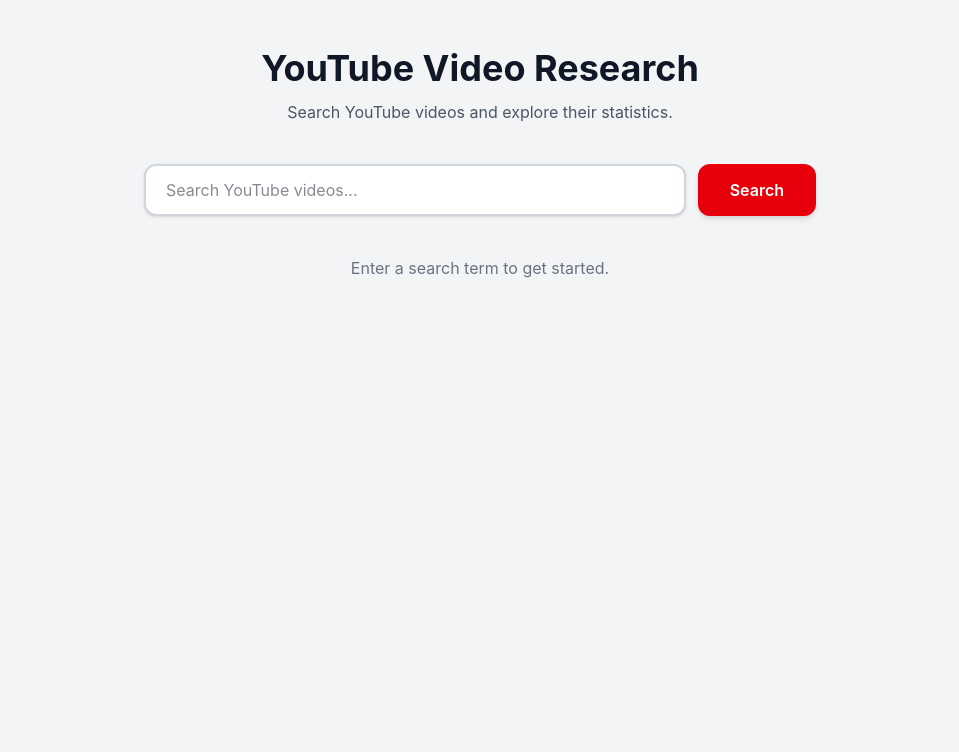
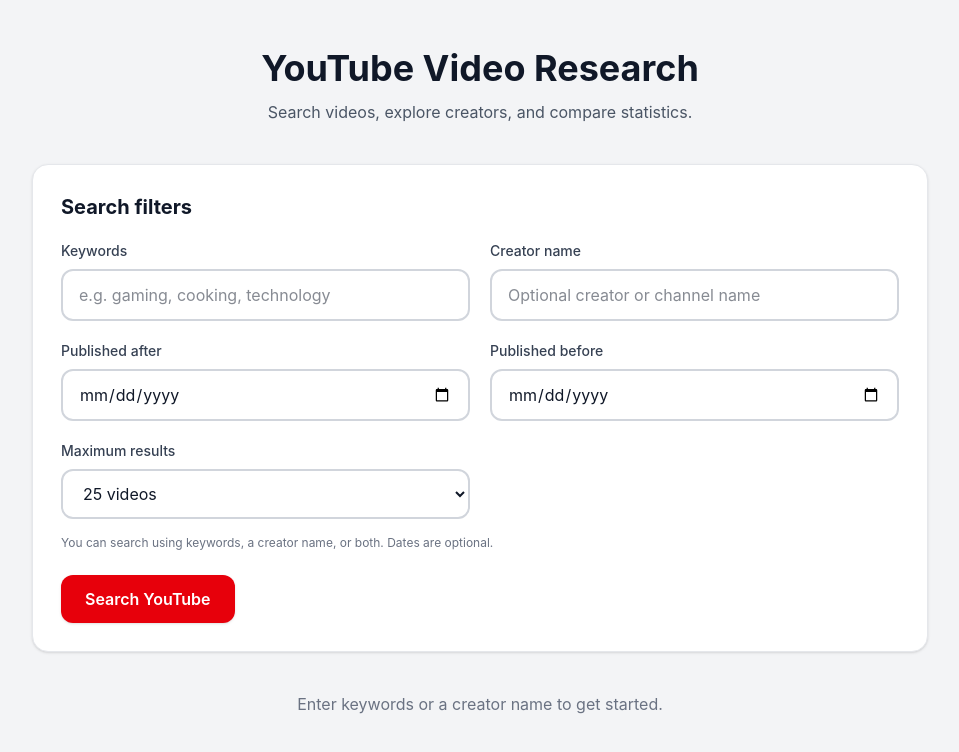
Before and after one commit to stiefent/SER-401_AI-Marketing-Agent, a Next.js app in the folder youtube-api/: page / in a window 1280 px wide. Shown: the top 752 px of the page, without its empty margins (160-1119 px from the left). Built offline with nearby package versions, Linux system fonts and the light colour scheme.

Commit message:
Update page.tsx. Added additional filter options for ui

```diff
--- a/youtube-api/app/page.tsx
+++ b/youtube-api/app/page.tsx
@@ -1,20 +1,49 @@
-
 "use client";
 
 import { useState } from "react";
 import VideoCard from "./components/VideoCard";
 import type { Video } from "@/types/video";
 
+type SortOption =
+  | "default"
+  | "views-desc"
+  | "views-asc"
+  | "likes-desc"
+  | "likes-asc"
+  | "comments-desc"
+  | "comments-asc"
+  | "engagement";
+
 export default function Home() {
   const [search, setSearch] = useState("");
+  const [creator, setCreator] = useState("");
+  const [publishedAfter, setPublishedAfter] = useState("");
+  const [publishedBefore, setPublishedBefore] = useState("");
+  const [maxResults, setMaxResults] = useState("25");
+
   const [videos, setVideos] = useState<Video[]>([]);
   const [loading, setLoading] = useState(false);
   const [error, setError] = useState("");
   const [hasSearched, setHasSearched] = useState(false);
-  const [sortBy, setSortBy] = useState("default");
+  const [sortBy, setSortBy] = useState<SortOption>("default");
 
   async function searchYouTube() {
-    if (!search.trim()) return;
+    if (
+      !search.trim() &&
+      !creator.trim()
+    ) {
+      setError("Enter a search term or a creator name.");
+      return;
+    }
+
+    if (
+      publishedAfter &&
+      publishedBefore &&
+      publishedAfter > publishedBefore
+    ) {
+      setError("The start date must be before the end date.");
+      return;
+    }
 
     setLoading(true);
     setError("");
@@ -22,30 +51,59 @@
     setHasSearched(true);
 
     try {
+      const params = new URLSearchParams();
+
+      if (search.trim()) {
+        params.set("q", search.trim());
+      }
+
+      if (creator.trim()) {
+        params.set("creator", creator.trim());
+      }
+
+      if (publishedAfter) {
+        params.set(
+          "publishedAfter",
+          new Date(
+            `${publishedAfter}T00:00:00.000Z`
+          ).toISOString()
+        );
+      }
+
+      if (publishedBefore) {
+        params.set(
+          "publishedBefore",
+          new Date(
+            `${publishedBefore}T23:59:59.999Z`
+          ).toISOString()
+        );
+      }
+
+      params.set("maxResults", maxResults);
+
       const response = await fetch(
-        `/api/youtube?q=${encodeURIComponent(search)}`
+        `/api/youtube?${params.toString()}`
       );
 
       const data = await response.json();
 
       if (!response.ok) {
-        throw new Error(data.error || "Search failed");
+        throw new Error(data.error || "Search failed.");
       }
 
-      setVideos(data.videos);
-
-    } catch (error) {
+      setVideos(data.videos ?? []);
+      setSortBy("default");
+    } catch (err) {
+      setVideos([]);
       setError(
-        error instanceof Error
-          ? error.message
-          : "Search failed"
+        err instanceof Error
+          ? err.message
+          : "Search failed. Please try again."
       );
     } finally {
       setLoading(false);
     }
-
   }
-
 
   const sortedVideos = [...videos].sort((a, b) => {
     const viewsA = getStatistic(a.views);
@@ -76,9 +134,7 @@
       case "comments-asc":
         return commentsA - commentsB;
 
-      case "engagement":
-        //Engagement Rate = (Like + Comments) / Views * 100
-        //I literally just pulled this off a google search
+      case "engagement": {
         const engagementA =
           viewsA > 0
             ? ((likesA + commentsA) / viewsA) * 100
@@ -90,6 +146,7 @@
             : 0;
 
         return engagementB - engagementA;
+      }
 
       default:
         return 0;
@@ -97,83 +154,183 @@
   });
 
   return (
-    <main className="min-h-screen bg-gray-100 px-6 py-12">
+    <main className="min-h-screen bg-gray-100 px-4 py-10 sm:px-6 sm:py-12">
       <div className="mx-auto max-w-6xl">
-
         <header className="mb-10 text-center">
-          <h1 className="text-4xl font-bold text-gray-900">
+          <h1 className="text-3xl font-bold text-gray-900 sm:text-4xl">
             YouTube Video Research
           </h1>
 
           <p className="mt-3 text-gray-600">
-            Search YouTube videos and explore their statistics.
+            Search videos, explore creators, and compare statistics.
           </p>
         </header>
 
-        {/* Search Form */}
+        {/* Search and filters */}
         <form
           onSubmit={(e) => {
             e.preventDefault();
-            searchYouTube();
+            void searchYouTube();
           }}
-          className="mx-auto mb-10 flex max-w-2xl gap-3"
+          className="mx-auto mb-10 max-w-4xl rounded-2xl border border-gray-200 bg-white p-5 shadow-sm sm:p-7"
         >
-          <input
-            type="text"
-            placeholder="Search YouTube videos..."
-            value={search}
-            onChange={(e) => setSearch(e.target.value)}
-            className="w-full rounded-xl border-2 border-gray-300 bg-white px-5 py-3 text-gray-900 shadow-sm outline-none transition focus:border-red-500 focus:ring-2 focus:ring-red-200"
-          />
+          <h2 className="mb-5 text-xl font-bold text-gray-900">
+            Search filters
+          </h2>
+
+          <div className="grid gap-5 sm:grid-cols-2">
+            <div>
+              <label
+                htmlFor="search"
+                className="mb-2 block text-sm font-medium text-gray-700"
+              >
+                Keywords
+              </label>
+
+              <input
+                id="search"
+                type="text"
+                placeholder="e.g. gaming, cooking, technology"
+                value={search}
+                onChange={(e) => setSearch(e.target.value)}
+                className="w-full rounded-xl border-2 border-gray-300 bg-white px-4 py-3 text-gray-900 outline-none transition focus:border-red-500 focus:ring-2 focus:ring-red-100"
+              />
+            </div>
+
+            <div>
+              <label
+                htmlFor="creator"
+                className="mb-2 block text-sm font-medium text-gray-700"
+              >
+                Creator name
+              </label>
+
+              <input
+                id="creator"
+                type="text"
+                placeholder="Optional creator or channel name"
+                value={creator}
+                onChange={(e) => setCreator(e.target.value)}
+                className="w-full rounded-xl border-2 border-gray-300 bg-white px-4 py-3 text-gray-900 outline-none transition focus:border-red-500 focus:ring-2 focus:ring-red-100"
+              />
+            </div>
+
+            <div>
+              <label
+                htmlFor="publishedAfter"
+                className="mb-2 block text-sm font-medium text-gray-700"
+              >
+                Published after
+              </label>
+
+              <input
+                id="publishedAfter"
+                type="date"
+                value={publishedAfter}
+                max={publishedBefore || undefined}
+                onChange={(e) => setPublishedAfter(e.target.value)}
+                className="w-full rounded-xl border-2 border-gray-300 bg-white px-4 py-3 text-gray-900 outline-none focus:border-red-500 focus:ring-2 focus:ring-red-100"
+              />
+            </div>
+
+            <div>
+              <label
+                htmlFor="publishedBefore"
+                className="mb-2 block text-sm font-medium text-gray-700"
+              >
+                Published before
+              </label>
+
+              <input
+                id="publishedBefore"
+                type="date"
+                value={publishedBefore}
+                min={publishedAfter || undefined}
+                onChange={(e) => setPublishedBefore(e.target.value)}
+                className="w-full rounded-xl border-2 border-gray-300 bg-white px-4 py-3 text-gray-900 outline-none focus:border-red-500 focus:ring-2 focus:ring-red-100"
+              />
+            </div>
+
+            <div>
+              <label
+                htmlFor="maxResults"
+                className="mb-2 block text-sm font-medium text-gray-700"
+              >
+                Maximum results
+              </label>
+
+              <select
+                id="maxResults"
+                value={maxResults}
+                onChange={(e) => setMaxResults(e.target.value)}
+                className="w-full rounded-xl border-2 border-gray-300 bg-white px-4 py-3 text-gray-900 outline-none focus:border-red-500"
+              >
+                <option value="10">10 videos</option>
+                <option value="25">25 videos</option>
+                <option value="50">50 videos</option>
+              </select>
+            </div>
+          </div>
+
+          <p className="mt-4 text-xs text-gray-500">
+            You can search using keywords, a creator name, or both.
+            Dates are optional.
+          </p>
 
           <button
             type="submit"
             disabled={loading}
-            className="rounded-xl bg-red-600 px-8 py-3 font-semibold text-white shadow-md transition hover:bg-red-700 disabled:opacity-50"
+            className="mt-6 w-full rounded-xl bg-red-600 px-6 py-3 font-semibold text-white shadow-sm transition hover:bg-red-700 disabled:cursor-not-allowed disabled:opacity-50 sm:w-auto"
           >
-            {loading ? "Searching..." : "Search"}
+            {loading ? "Searching..." : "Search YouTube"}
           </button>
         </form>
 
+        {/* Error and loading messages */}
         {error && (
-          <p className="mb-6 text-center text-red-600">
+          <div
+            role="alert"
+            className="mb-6 rounded-xl border border-red-200 bg-red-50 p-4 text-center text-red-700"
+          >
             {error}
+          </div>
+        )}
+
+        {loading && (
+          <p className="py-8 text-center text-gray-500">
+            Searching YouTube and loading video statistics...
           </p>
         )}
 
-        {loading && (
-          <p className="text-center text-gray-500">
-            Searching YouTube...
-          </p>
-        )}
-
-        {/* Video Grid */}
+        {/* Video results */}
         {!loading && videos.length > 0 && (
           <section>
-            <div className="mb-6 flex flex-wrap items-center justify-between gap-4">
+            <div className="mb-6 flex flex-col gap-4 sm:flex-row sm:items-center sm:justify-between">
               <div>
                 <h2 className="text-2xl font-bold text-gray-900">
                   Search Results
                 </h2>
 
-                <p className="text-sm text-gray-500">
-                  {videos.length} videos found
+                <p className="mt-1 text-sm text-gray-500">
+                  {videos.length} videos returned
                 </p>
               </div>
 
-              <div className="flex items-center gap-3">
+              <div className="flex flex-wrap items-center gap-3">
                 <label
                   htmlFor="sort"
                   className="font-medium text-gray-700"
                 >
-                  Sort By:
+                  Sort by:
                 </label>
 
                 <select
                   id="sort"
                   value={sortBy}
-                  onChange={(e) => setSortBy(e.target.value)}
-                  className="rounded-lg border-2 border-gray-300 bg-white px-4 py-2 text-gray-900 shadow-sm outline-none focus:border-red-500"
+                  onChange={(e) =>
+                    setSortBy(e.target.value as SortOption)
+                  }
+                  className="max-w-full rounded-lg border-2 border-gray-300 bg-white px-3 py-2 text-gray-900 shadow-sm outline-none focus:border-red-500"
                 >
                   <option value="default">Search Order</option>
                   <option value="views-desc">Most Views</option>
@@ -185,11 +342,9 @@
                   <option value="engagement">Highest Engagement</option>
                 </select>
               </div>
-
             </div>
 
-
-            <div className="grid grid-cols-1 gap-6 md:grid-cols-2 lg:grid-cols-3">
+            <div className="grid grid-cols-1 gap-6 sm:grid-cols-2 lg:grid-cols-3">
               {sortedVideos.map((video) => (
                 <VideoCard key={video.id} video={video} />
               ))}
@@ -198,24 +353,25 @@
         )}
 
         {!loading && !error && hasSearched && videos.length === 0 && (
-          <p className="text-center text-gray-500">
-            No videos found.
+          <p className="rounded-xl bg-white p-8 text-center text-gray-500 shadow-sm">
+            No videos found. Try changing your keywords or filters.
           </p>
         )}
 
-        {!hasSearched && (
+        {!hasSearched && !loading && (
           <p className="text-center text-gray-500">
-            Enter a search term to get started.
+            Enter keywords or a creator name to get started.
           </p>
         )}
-
       </div>
     </main>
   );
 }
 
-function getStatistic(value: string | null | undefined): number {
-  if (value == null || value.trim() === "") {
+function getStatistic(
+  value: string | number | null | undefined
+): number {
+  if (value == null || String(value).trim() === "") {
     return 0;
   }
 
```
